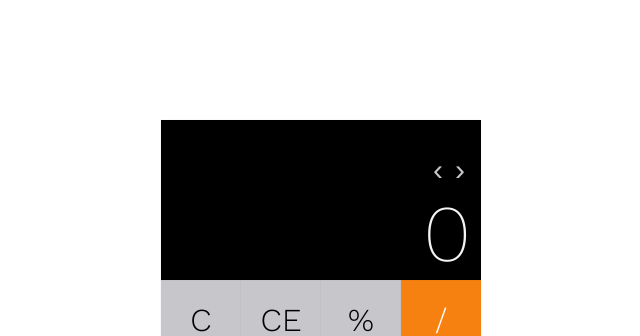
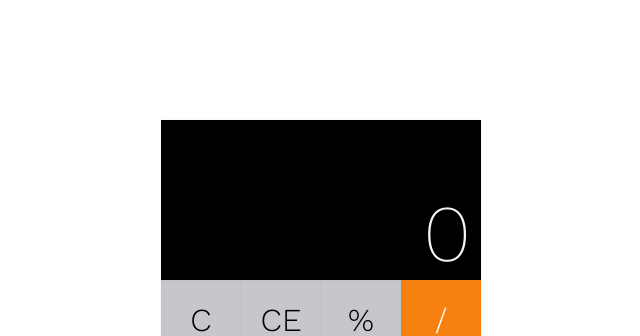
Before and after one commit to sionelt/calculator-app, a React app: page / in a window 1280 px wide. Shown: the top 336 px of the page, without its empty margins (319-959 px from the left). Built offline with nearby package versions, Linux system fonts and the light colour scheme.

Commit message:
fixed scroll arrow buttons

```diff
--- a/src/components/App.js
+++ b/src/components/App.js
@@ -7,14 +7,15 @@ import Screen from './Screen';
 class App extends Component {
 	constructor() {
 		super();
-		this.state = { inputsArr: [], allEntries: [], toggleParenthesis: true };
+		this.state = { inputsArr: [], allEntries: [], toggleParenthesis: true, scrollLength: null };
 		this.handleClick = this.handleClick.bind(this);
 	}
 
 	handleClick(anInput) {
 		const { inputsArr, toggleParenthesis } = this.state;
-		var top = document.getElementById('top').scrollWidth;
-		console.log(top);
+		const topWidth = document.getElementById('top').scrollWidth;
+		console.log(topWidth);
+		this.setState({ scrollLength: topWidth });
 
 		if (anInput === '( )') {
 			this.setState(prevState => ({ inputsArr: [...prevState.inputsArr] }));
@@ -39,7 +40,7 @@ class App extends Component {
 							inputsArr: []
 						}));
 			} else if (anInput === 'C') {
-				this.setState({ inputsArr: [], allEntries: [], toggleParenthesis: true });
+				this.setState({ inputsArr: [], allEntries: [], toggleParenthesis: true, scrollLength: null });
 			} else if (anInput === 'CE') {
 				this.setState({ inputsArr: [], toggleParenthesis: true });
 			} else if (anInput === '%') {
@@ -50,7 +51,7 @@ class App extends Component {
 
 	render() {
 		const { demo, container } = style;
-		const { inputsArr, allEntries } = this.state;
+		const { inputsArr, allEntries, scrollLength } = this.state;
 		return (
 			<div className={demo}>
 				<Helmet>
@@ -58,7 +59,7 @@ class App extends Component {
 					<link href="https://fonts.googleapis.com/css?family=Work+Sans:200,300" rel="stylesheet" />
 				</Helmet>
 				<div className={container}>
-					<Screen anEntry={inputsArr} entries={allEntries} />
+					<Screen anEntry={inputsArr} entries={allEntries} overflow={scrollLength} />
 					<Keypad inputKeys={INPUTS} operatorKeys={OPERATORS} onInput={this.handleClick} />
 				</div>
 			</div>
--- a/src/components/Screen.js
+++ b/src/components/Screen.js
@@ -8,19 +8,29 @@ class Screen extends Component {
 	}
 
 	render() {
-		const { container, displayAll, displayEntry, btn } = style;
-		const { anEntry, entries } = this.props;
-		var initialEntry = [0];
+		const { container, topDisplay, displayAll, displayEntry, btn } = style;
+		const { anEntry, entries, overflow } = this.props;
+		let initialEntry = [0];
+		let overflowLeft = null,
+			overflowRight = null;
 
 		if (anEntry.length) {
 			initialEntry = anEntry;
 		}
+
+		if (overflow > 270) {
+			overflowLeft = <a className={btn}>&lsaquo;</a>;
+			overflowRight = <a className={btn}>&rsaquo;</a>;
+		}
+
 		return (
 			<div className={container}>
-				<div id="top" className={displayAll}>
-					<button className={btn}>&lsaquo;</button>
-					{entries}
-					<button className={btn}>&rsaquo;</button>
+				<div className={topDisplay}>
+					{overflowLeft}
+					<div id="top" className={displayAll}>
+						{entries}
+					</div>
+					{overflowRight}
 				</div>
 				<div className={displayEntry}>
 					{initialEntry}
--- a/src/styles/Screen.css
+++ b/src/styles/Screen.css
@@ -2,7 +2,7 @@
 	height: 160px;
 	min-height: 160px;
 	width: 100%;
-	padding: 30px 10px 0;
+	padding: 30px 0 0;
 	background-color: #010001;
 	box-shadow: 0 0 0.5px 0 #000;
 	color: #f4f4f4;
@@ -12,9 +12,13 @@
 	justify-content: flex-end;
 	align-items: flex-end;
 }
+.topDisplay {
+	display: flex;
+}
 
 .display {
 	direction: rtl;
+	min-height: min-content;
 }
 .displayAll {
 	composes: display;
@@ -30,14 +34,25 @@
 	composes: display;
 	font-size: 2.5em;
 	font-weight: 200;
+	padding: 0 10px;
 }
 
 .btn {
+	display: inline;
+	padding: 0 5px;
 	background-color: transparent;
-	color: #c6c6cb;
+	color: #f68111;
 	border: none;
 	font-size: 30px;
 	align-items: center;
 	text-align: center;
 	cursor: pointer;
 }
+
+.btn:focus {
+	outline: 0;
+}
+
+.btn:hover {
+	color: #fff;
+}
```
